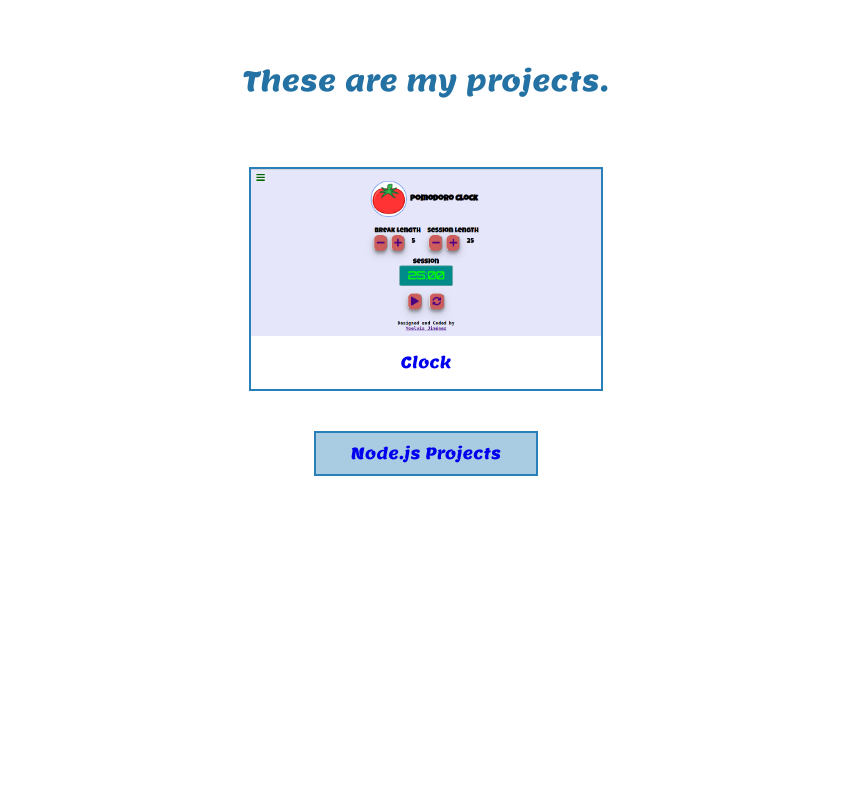
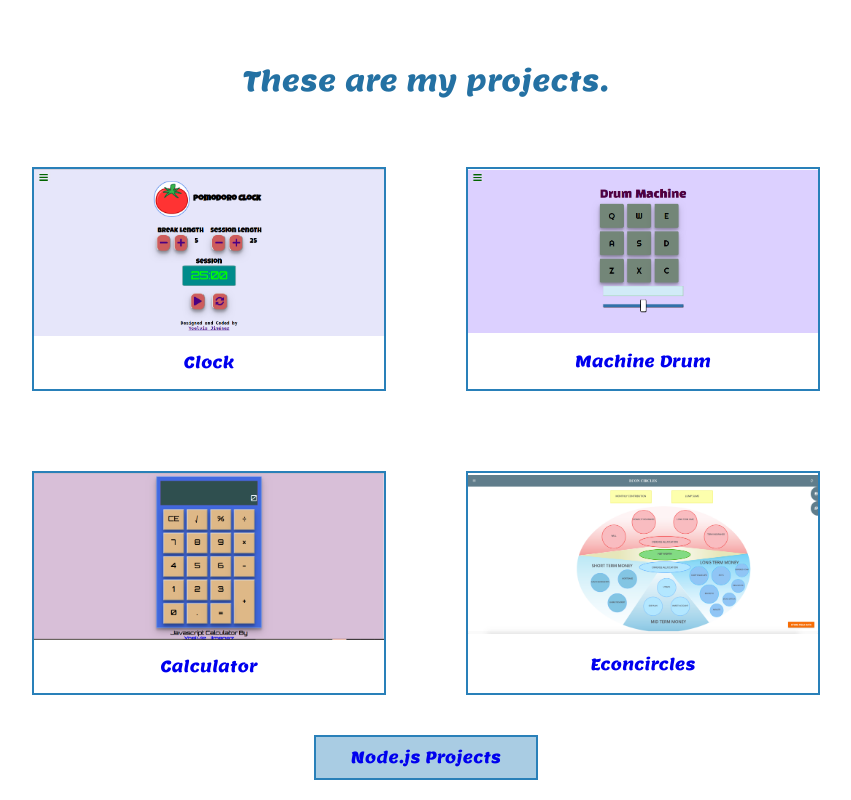
Before and after one commit to jeremyjohnson0127/moussarr.github.io, a plain HTML site: page index.html in a window 1280 px wide. Shown: the part 916-1716 px from the top of the page, without its empty margins (214-1065 px from the left). Before the commit the page ends 1412 px from the top, so only its background shows below. Drawn offline with Linux system fonts and the light colour scheme.

Commit message:
item added

```diff
--- a/index.html
+++ b/index.html
@@ -27,65 +27,18 @@
       <img class="img-1" src="images/pomodoro-clock.png" alt="thumbnail clock">
       <p class="caption">Clock</p>
     </a>
-<!--
-    <a class="project-tile" target="_blank" href="https://yoelvisj.github.io/short-bash/">
-      <img class="img-1" src="images/bash.png" alt="thumbnail bash">
-      <p class="caption">Technical Documentation Page</p>
+    <a class="project-tile" target="_blank" href="https://goldencar.github.io/machine-drum/">
+      <img class="img-1" src="images/drum-machine.png" alt="thumbnail mahcine-drum">
+      <p class="caption">Machine Drum</p>
     </a>
-    <a class="project-tile" target="_blank" href="https://yoelvisj.github.io/dogs/">
-      <img class="img-1" src="images/pacific-trails-resort.png" alt="thumbnail product landing page">
-      <p class="caption">Product Landing Page</p>
+    <a class="project-tile" target="_blank" href="https://goldencar.github.io/javascript-calculator/">
+      <img class="img-1" src="images/javascript-calculator.png" alt="thumbnail Calculator">
+      <p class="caption">Calculator</p>
     </a>
-    <a class="project-tile" target="_blank" href="https://yoelvisj.github.io/dogs/">
-      <img  class="img-1" src="images/dogs.png" alt="thumbnail dogs">
-      <p class="caption">Why the dogs are good</p>
+    <a class="project-tile" target="_blank" href="https://goldencar.github.io/AC-Front-End/">
+      <img class="img-1" src="images/econcircles.png" alt="thumbnail Econcircles">
+      <p class="caption">Econcircles</p>
     </a>
-    <a class="project-tile" target="_blank" href="https://yoelvisj.github.io/javascript-calculator/">
-      <img class="img-1" src="images/javascript-calculator.png" alt="thumbnail calculator">
-      <p class="caption">Javascript Calculator</p>
-    </a>
-    <a class="project-tile" target="_blank" href="https://yoelvisj.github.io/pomodoro-clock/">
-      <img class="img-1" src="images/pomodoro-clock.png" alt="thumbnail pomodoro">
-      <p class="caption">Pomodoro Clock</p>
-    </a>
-    <a class="project-tile" target="_blank" href="https://yoelvisj.github.io/drum-machine/">
-      <img class="img-1" src="images/drum-machine.png" alt="thumbnail drum machine">
-      <p class="caption">Drum Machine</p>
-    </a>
-    <a class="project-tile" target="_blank" href="https://yoelvisj.github.io/random-quote-machine/">
-      <img class="img-1" src="images/random-quote-machine.png" alt="thumbnail random quote">
-      <p class="caption">Random Quote Machine</p>
-    </a>
-    <a class="project-tile" target="_blank" href="https://yoelvisj.github.io/d3-bar-chart/">
-      <img class="img-1" src="images/bar-chart.png" alt="thumbnail bar-chart">
-      <p class="caption">USA Gross Domestic Product</p>
-    </a>
-    <a class="project-tile" target="_blank" href="https://yoelvisj.github.io/d3-choropleth-map/">
-      <img class="img-1" src="images/choropleth-map.png" alt="thumbnail chroropleth map">
-      <p class="caption">USA Educational Attaiment</p>
-    </a>
-    <a class="project-tile" target="_blank" href="https://yoelvisj.github.io/d3-heat-map/">
-      <img class="img-1" src="images/heat-map.png" alt="thumbnail heat map">
-      <p class="caption">Monthly Global Land </p>
-    </a>
-    <a class="project-tile" target="_blank" href="https://yoelvisj.github.io/markdown-previewer/">
-      <img class="img-1" src="images/markdown-editor.png" alt="thumbnail markdown editor">
-      <p class="caption">MarkDown Editor</p>
-    </a>
-    <a class="project-tile" target="_blank" href="https://yoelvisj.github.io/d3-tree-map/">
-      <img class="img-1" src="images/tree-map.png" alt="thumbnail tree map">
-      <p class="caption">Video Game Sales</p>
-    </a>
-    <a class="project-tile" target="_blank" href="https://yoelvisj.github.io/d3-scatterplot-graph/">
-      <img class="img-1" src="images/scatterplot-graph.png" alt="thumbnail scatterplot graph">
-      <p class="caption">Doping in Professional Bicycle Racing</p>
-    </a> -->
-    <!--
-    <a class="project-tile" target="_blank" href="">
-      <img class="img-1" src="images/.png" alt="thumbnail ">
-      <p class="caption"></p>
-    </a>
-    -->
     </div>
     <a id="profile-link" target="_blank" href="https://glitch.com/@yoelvisj">Node.js Projects</a>
   </section>
```
Also changed, not shown: images/econcircles.png (added).
